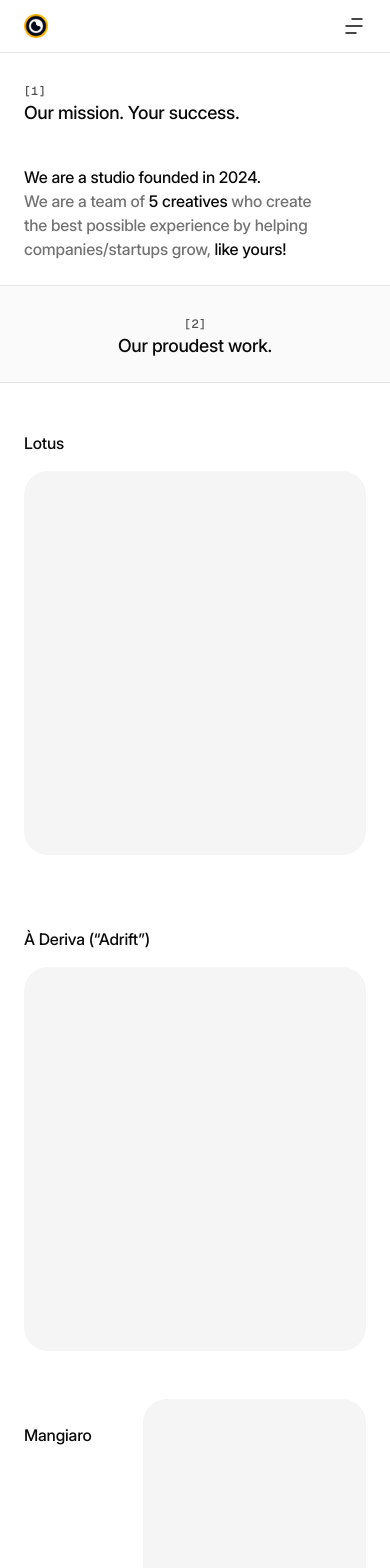
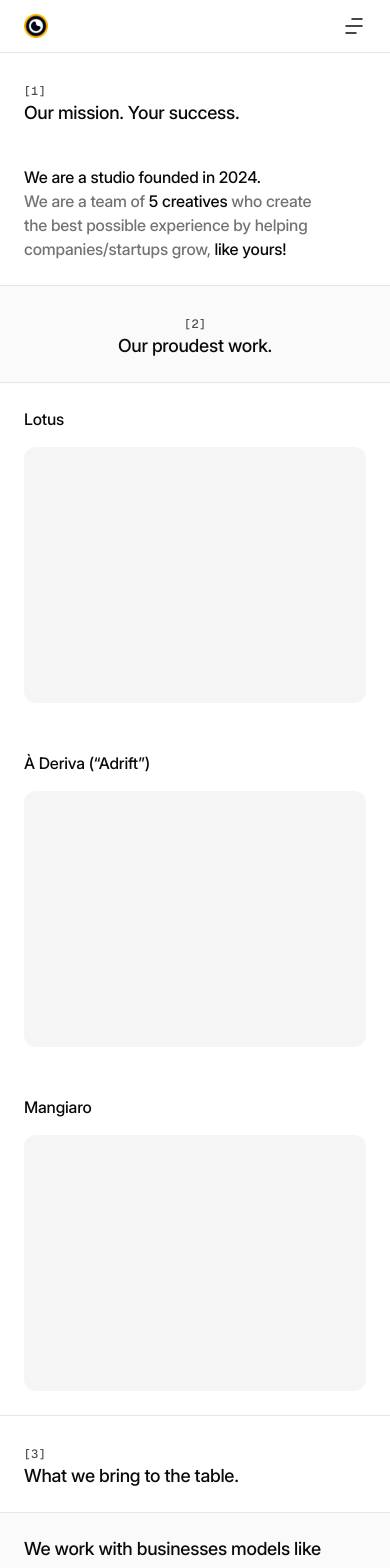
Before and after one commit to Snaxerino/Agency, a React (Vite) app: page / in a window 390 px wide. Shown: the top 1568 px of the page. Built offline with nearby package versions, Linux system fonts and the light colour scheme.

Commit message:
fix: inconsist spacing weok section

```diff
--- a/src/components/ProjectPreview.tsx
+++ b/src/components/ProjectPreview.tsx
@@ -7,13 +7,13 @@ type Props = {
 
 export default function ProjectPreview({label, children}: Props) {
 	return (
-		<div className="gap-4 p-6 grid md:grid-cols-12">
+		<div className="gap-4 pt-0 px-6 pb-6 md:pt-6 md:pb-4 md:px-6 grid md:grid-cols-12">
 			<div className="relative col-span-4 mt-6 md:h-100">
 				<div className="md:ticky top-20 md:top-28">
 					<span className="text-neutral-950 text-label-md">{label}</span>
 				</div>
 			</div>
-			<div className="w-full h-96 col-span-8 bg-neutral-100 rounded-3xl">{children}</div>
+			<div className="w-full h-64 md:h-96 col-span-8 bg-neutral-100 rounded-xl md:rounded-3xl">{children}</div>
 		</div>
 	)
 }
--- a/src/sections/OurWork.tsx
+++ b/src/sections/OurWork.tsx
@@ -10,11 +10,11 @@ export default function OurWork() {
 		<div>
 			<ProjectPreview label="Lotus" />
 			<ProjectPreview label="À Deriva (“Adrift”)" />
-			<div className="gap-4 p-6 grid grid-cols-12">
-				<div className="relative col-span-4 mt-6 h-100">
+			<div className="gap-4 pt-0 px-6 pb-6 md:pt-6 md:pb-4 md:px-6 grid md:grid-cols-12">
+				<div className="relative col-span-4 mt-6 md:h-100">
 					<span className="text-neutral-950 text-label-md">Mangiaro</span>
 				</div>
-				<div className="w-full h-96 col-span-8 bg-neutral-100 rounded-3xl"></div>
+				<div className="w-full h-64 md:h-96 col-span-8 bg-neutral-100 rounded-xl md:rounded-3xl"></div>
 			</div>
 		</div>
     </section>
```
